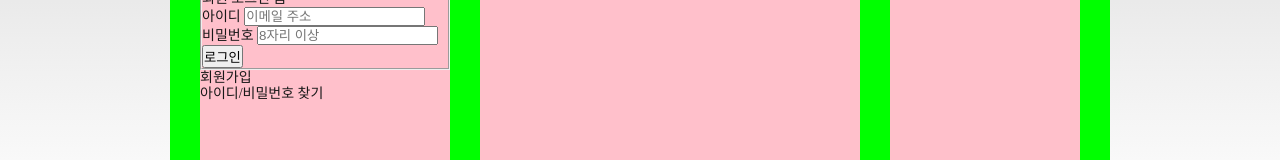
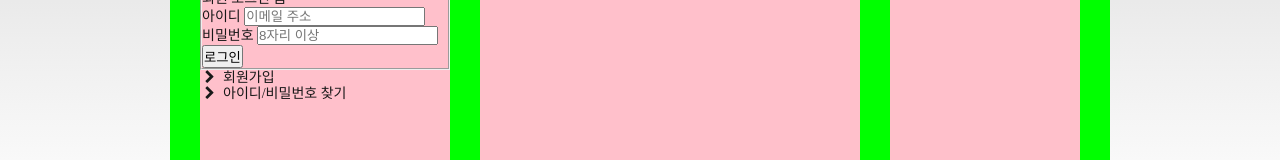
Before and after one commit to leeipsae831/webcafe, a plain HTML site: page index.html in a window 1280 px wide. Shown: the part 294-454 px from the top of the page. Drawn offline with Linux system fonts and the light colour scheme; a web font is replaced by a local one.

Commit message:
.sign 영역에 icon 폰트 클래스 추가

```diff
--- a/index.html
+++ b/index.html
@@ -150,10 +150,10 @@
               </fieldset>
             </form>
             <ul class="sign">
-              <li>
+              <li class="icon-right-open">
                 <a href="#">회원가입</a>
               </li>
-              <li>
+              <li class="icon-right-open">
                 <a href="#">아이디/비밀번호 찾기</a>
               </li>
             </ul>
```
